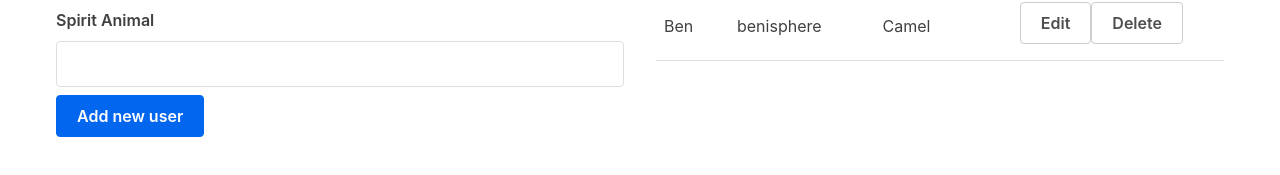
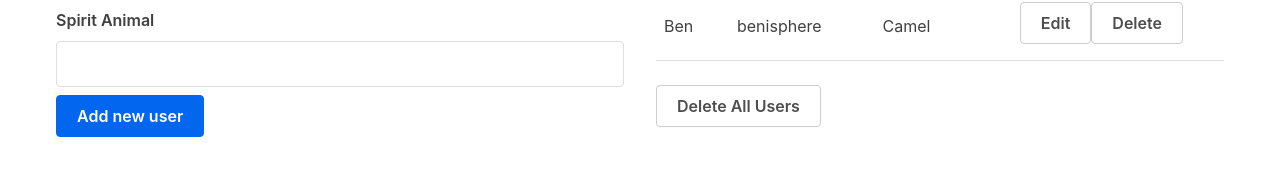
Before and after one commit to patmccler/react-hook-example, a React (Create React App) app: page / in a window 1280 px wide. Shown: the part 361-536 px from the top of the page. Built offline with nearby package versions, Linux system fonts and the light colour scheme.

Commit message:
delete all users button added

```diff
--- a/src/App.js
+++ b/src/App.js
@@ -38,6 +38,10 @@
     setUsers(users.map((user) => (user.id === id ? updatedUser : user)))
   }
 
+  const deleteUsers = () => {
+    setUsers([])
+    setEditing(false)
+  }
   return (
     <div className="container">
       <h1>Pat's CRUD app with hooks</h1>
@@ -62,6 +66,11 @@
         <div className="flex-large">
           <h2>View Users</h2>
           <UserTable users={users} editRow={editRow} deleteUser={deleteUser} />
+          <button
+            className="button muted-button"
+            onClick={deleteUsers}>
+            {'Delete All Users'}
+          </button>
         </div>
       </div>
     </div>
```
